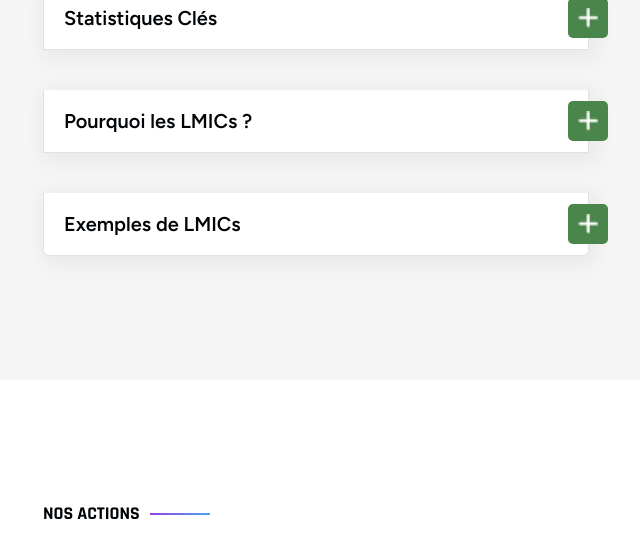
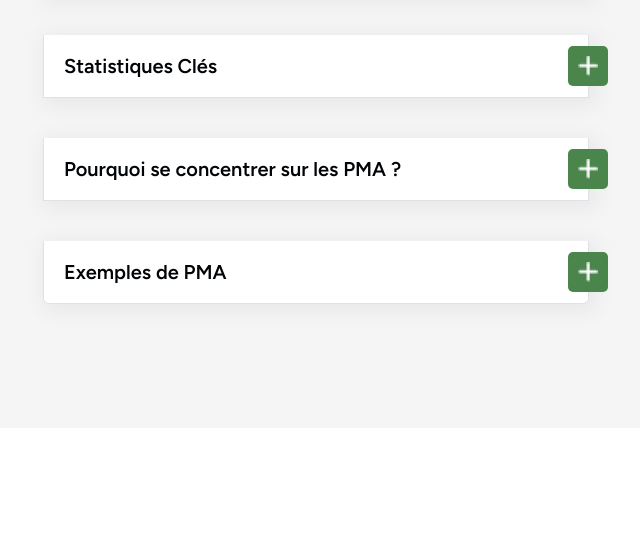
Before and after one commit to Ble-coding/kronik, a PHP site: page /lmic?lang=fr in a window 1280 px wide. Shown: the part 1133-1676 px from the top of the page, without its empty margins (609-1249 px from the left). Run offline with PHP 8.4, Linux system fonts and the light colour scheme; some web fonts are replaced.

Commit message:
traduction Lmics fr

```diff
--- a/languages/fr/lmic/lmic.php
+++ b/languages/fr/lmic/lmic.php
@@ -1,22 +1,24 @@
 <?php
 return [
-    'sub_heading' => 'Explorer les LMICs',
-    'main_heading' => 'Transformer la santé dans les pays à revenu faible et intermédiaire',
+    'sub_heading' => 'Explorer les PMA',
+    'main_heading' => 'Transformer la Santé dans les Pays à Revenu Faible et Intermédiaire',
     'accordion' => [
         'what_lmics' => [
-            'title' => 'Qu’est-ce que les LMICs ?',
-            'content' => 'Les <strong>LMICs</strong> (Low- and Middle-Income Countries), ou pays à revenu faible et intermédiaire, regroupent des nations où les revenus par habitant sont inférieurs à ceux des pays à revenu élevé...',
+            'title' => 'Qu’est-ce que les PMA ?',
+            'content' => 'Les <strong>PMA</strong> (Pays à Revenu Faible et Intermédiaire) sont des nations où les revenus par habitant sont inférieurs à ceux des pays à revenu élevé. Ces pays représentent environ 85 % de la population mondiale et font face à des défis de santé uniques, notamment une augmentation rapide des maladies chroniques.',
         ],
         'key_stats' => [
             'title' => 'Statistiques Clés',
             'content' => [
-                '80% des décès mondiaux dus aux maladies chroniques surviennent dans les LMICs (OMS, 2022).',
-                '1 adulte sur 9 en Afrique souffre de diabète, une prévalence en forte croissance.',
-                '80% des hypertendus en Afrique subsaharienne ne sont pas diagnostiqués ni traités.',
+                '80 % des décès mondiaux dus aux maladies chroniques surviennent dans les PMA (OMS, 2022).',
+                '1 adulte sur 9 en Afrique souffre de diabète, une prévalence en forte augmentation.',
+                '80 % des patients hypertendus en Afrique subsaharienne ne sont ni diagnostiqués ni traités.',
+                'En 2020, environ 1,1 million de nouveaux cas de cancer ont été diagnostiqués en Afrique.',
+                'Moins de 10 % des patients atteints de troubles mentaux en Afrique reçoivent un traitement approprié.',
             ],
         ],
         'why_lmics' => [
-            'title' => 'Pourquoi les LMICs ?',
+            'title' => 'Pourquoi se concentrer sur les PMA ?',
             'content' => [
                 [
                     'title' => 'Besoins Urgents',
@@ -24,29 +26,43 @@ return [
                 ],
                 [
                     'title' => 'Potentiel d’Innovation',
-                    'description' => 'Adoption rapide de solutions numériques telles que la télémédecine et les dispositifs connectés.',
+                    'description' => 'Adoption rapide de solutions numériques telles que la télémédecine et les objets connectés.',
+                ],
+                [
+                    'title' => 'Impact Mondial',
+                    'description' => 'Améliorer la santé de milliards de personnes et réduire les inégalités en matière de santé.',
                 ],
             ],
         ],
         'examples' => [
-            'title' => 'Exemples de LMICs',
-            'content' => '<strong>Afrique :</strong> Burundi, Mali, Niger...',
+            'title' => 'Exemples de PMA',
+            'content' => '
+                <strong>Afrique :</strong> Burundi, Mali, Niger, République Démocratique du Congo (RDC), Soudan du Sud (Revenu faible). <br>
+                Côte d’Ivoire, Ghana, Kenya, Sénégal, Zimbabwe (Revenu intermédiaire inférieur). <br>
+                Afrique du Sud, Botswana, Maroc, Namibie, Tunisie (Revenu intermédiaire supérieur). <br>
+                <strong>Asie :</strong> Afghanistan, Népal, Yémen (Revenu faible). <br>
+                Bangladesh, Cambodge, Myanmar, Pakistan, Vietnam (Revenu intermédiaire inférieur). <br>
+                Inde, Indonésie, Philippines, Sri Lanka, Thaïlande (Revenu intermédiaire supérieur). <br>
+                <strong>Amérique Latine et Caraïbes :</strong> Haïti (souvent revenu faible). <br>
+                Honduras, Nicaragua, Paraguay, Salvador (Revenu intermédiaire inférieur). <br>
+                Brésil, Colombie, Mexique, Pérou, République Dominicaine (Revenu intermédiaire supérieur).
+            ',
         ],
     ],
     'actions' => [
         'small_title' => 'Nos Actions',
-        'main_title' => 'Nos Actions dans les LMICs',
-        'description' => 'Chez <strong>Kronik-X Health</strong>, nous nous engageons à créer un impact mesurable dans les pays à revenu faible et intermédiaire (LMICs) en nous concentrant sur trois axes clés :',
+        'main_title' => 'Nos Actions dans les PMA',
+        'description' => 'Chez <strong>Kronik-X Santé</strong>, nous nous engageons à avoir un impact mesurable dans les pays à revenu faible et intermédiaire (PMA) en nous concentrant sur trois domaines clés :',
         'list' => [
-            'incubating' => '<strong>1. Incubant des startups locales :</strong> Soutenir les innovateurs pour développer des solutions adaptées aux besoins locaux.',
-            'piloting' => '<strong>2. Lançant des projets pilotes :</strong> Tester et déployer des technologies dans les hôpitaux et cliniques communautaires.',
-            'capacity_building' => '<strong>3. Renforçant les capacités :</strong> Offrir des formations sur l’utilisation de technologies comme l’intelligence artificielle et la télémédecine.',
+            'incubating' => '<strong>1. Incuber des startups locales :</strong> Soutenir les innovateurs pour développer des solutions adaptées aux besoins locaux.',
+            'piloting' => '<strong>2. Piloter des projets :</strong> Tester et déployer des technologies dans les hôpitaux et cliniques communautaires.',
+            'capacity_building' => '<strong>3. Renforcer les capacités :</strong> Offrir des formations sur des technologies telles que l’intelligence artificielle et la télémédecine.',
         ],
-        'call_to_action' => 'Vous souhaitez faire partie du changement ? Rejoignez-nous pour transformer les soins de santé dans les LMICs.',
+        'call_to_action' => 'Souhaitez-vous faire partie du changement ? Rejoignez-nous pour transformer les soins de santé dans les PMA.',
         'buttons' => [
             'startup' => [
                 'text' => 'Startup',
-                'title' => 'Rejoignez notre accélérateur ou incubateur',
+                'title' => 'Rejoindre notre accélérateur ou incubateur',
             ],
             'mentor' => [
                 'text' => 'Devenir Mentor',
```
Also changed, not shown: languages/en/lmic/lmic.php (line endings or trailing spaces).
